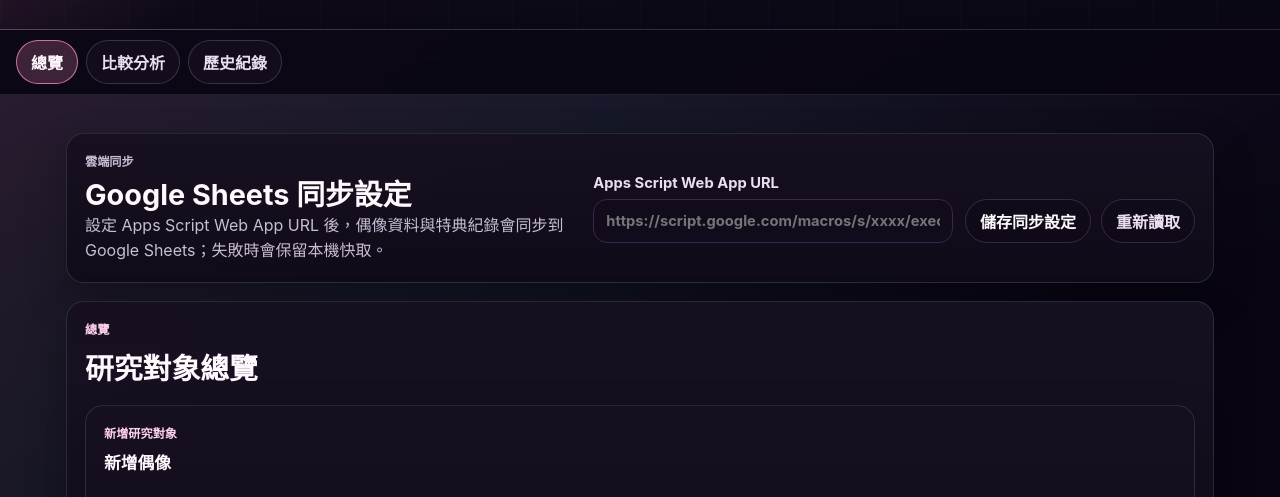
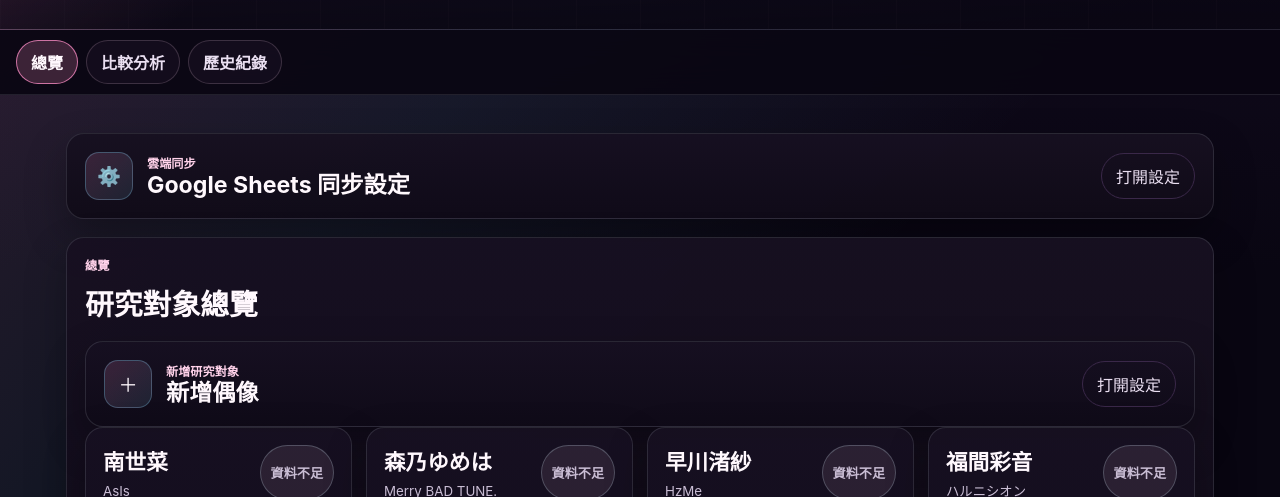
Before and after one commit to codingporcello/idol-psychology-lab, a website: page index.html in a window 1280 px wide. Shown: the part 277-774 px from the top of the page. Drawn offline with nearby package versions, Linux system fonts and the light colour scheme.

Commit message:
Collapse idol lab settings panels

```diff
--- a/app.js
+++ b/app.js
@@ -39,6 +39,8 @@ const state = {
   records: [],
   appsScriptUrl: "",
   syncStatus: "local",
+  syncSettingsExpanded: false,
+  idolFormExpanded: false,
   charts: {},
 };
 
@@ -58,6 +60,10 @@ const syncStatusLabel = document.querySelector("#syncStatus");
 const syncSettingsForm = document.querySelector("#syncSettingsForm");
 const appsScriptUrlInput = document.querySelector("#appsScriptUrl");
 const refreshSheetsButton = document.querySelector("#refreshSheetsButton");
+const syncSettingsPanel = document.querySelector(".sync-design-panel");
+const syncSettingsContent = document.querySelector("#syncSettingsContent");
+const syncSettingsToggleButton = document.querySelector("#syncSettingsToggleButton");
+const syncSettingsToggleAction = document.querySelector("#syncSettingsToggleAction");
 
 function todayString() {
   const today = new Date();
@@ -197,6 +203,18 @@ function saveState() {
       records: state.records.map(normalizeRecord),
     }),
   );
+}
+
+function setSyncSettingsExpanded(isExpanded) {
+  state.syncSettingsExpanded = isExpanded;
+  syncSettingsPanel.classList.toggle("settings-collapsed", !isExpanded);
+  syncSettingsContent.hidden = !isExpanded;
+  syncSettingsToggleButton.setAttribute("aria-expanded", String(isExpanded));
+  syncSettingsToggleAction.textContent = isExpanded ? "收起設定" : "打開設定";
+}
+
+function toggleSyncSettings() {
+  setSyncSettingsExpanded(!state.syncSettingsExpanded);
 }
 
 function setSyncStatus(status) {
@@ -411,13 +429,24 @@ function renderDashboard() {
         <h2>研究對象總覽</h2>
       </div>
     </div>
-    <form id="idolForm" class="panel" autocomplete="off">
-      <div class="section-heading">
-        <div>
-          <p class="eyebrow">新增研究對象</p>
-          <h3>新增偶像</h3>
-        </div>
-      </div>
+    <section class="panel collapsible-panel ${state.idolFormExpanded ? "" : "settings-collapsed"}" aria-labelledby="idol-form-title">
+      <button
+        class="settings-toggle-card"
+        id="idolFormToggleButton"
+        type="button"
+        aria-expanded="${String(state.idolFormExpanded)}"
+        aria-controls="idolFormContent"
+      >
+        <span class="settings-toggle-icon" aria-hidden="true">＋</span>
+        <span>
+          <span class="eyebrow">新增研究對象</span>
+          <strong id="idol-form-title">新增偶像</strong>
+        </span>
+        <span class="settings-toggle-action">${state.idolFormExpanded ? "收起設定" : "打開設定"}</span>
+      </button>
+
+      <div class="settings-content" id="idolFormContent" ${state.idolFormExpanded ? "" : "hidden"}>
+        <form id="idolForm" autocomplete="off">
           <div class="form-grid">
             <label>偶像姓名<input name="name" required placeholder="例：南世菜" /></label>
             <label>所屬團體<input name="group" required placeholder="例：AsIs" /></label>
@@ -434,9 +463,15 @@ function renderDashboard() {
             <button class="primary-button" type="submit">新增偶像</button>
           </div>
         </form>
+      </div>
+    </section>
     <div class="dashboard-grid">${state.idols.map(renderIdolCard).join("")}</div>
   `;
 
+  views.dashboard.querySelector("#idolFormToggleButton").addEventListener("click", () => {
+    state.idolFormExpanded = !state.idolFormExpanded;
+    renderDashboard();
+  });
   views.dashboard.querySelector("#idolForm").addEventListener("submit", handleIdolSubmit);
   views.dashboard.querySelectorAll("[data-open-idol]").forEach((button) => {
     button.addEventListener("click", () => setView("detail", button.dataset.openIdol));
@@ -972,6 +1007,7 @@ navButtons.forEach((button) => {
 });
 
 recordForm.addEventListener("submit", handleRecordSubmit);
+syncSettingsToggleButton.addEventListener("click", toggleSyncSettings);
 document.querySelectorAll("[data-close-dialog]").forEach((button) => {
   button.addEventListener("click", () => recordDialog.close());
 });
--- a/index.html
+++ b/index.html
@@ -38,11 +38,29 @@
     </nav>
 
     <main class="app-shell">
-      <section class="sync-design-panel" aria-labelledby="sync-design-title">
+      <section class="sync-design-panel collapsible-panel settings-collapsed" aria-labelledby="sync-design-title">
+        <button
+          class="settings-toggle-card"
+          id="syncSettingsToggleButton"
+          type="button"
+          aria-expanded="false"
+          aria-controls="syncSettingsContent"
+        >
+          <span class="settings-toggle-icon" aria-hidden="true">⚙️</span>
+          <span>
+            <span class="eyebrow">雲端同步</span>
+            <strong id="sync-design-title">Google Sheets 同步設定</strong>
+          </span>
+          <span class="settings-toggle-action" id="syncSettingsToggleAction">打開設定</span>
+        </button>
+
+        <div class="settings-content" id="syncSettingsContent" hidden>
+          <div class="section-heading">
             <div>
               <p class="eyebrow">雲端同步</p>
-          <h2 id="sync-design-title">Google Sheets 同步設定</h2>
+              <h2>Google Sheets 同步設定</h2>
               <p>設定 Apps Script Web App URL 後，偶像資料與特典紀錄會同步到 Google Sheets；失敗時會保留本機快取。</p>
+            </div>
           </div>
           <form id="syncSettingsForm" class="sync-settings-form">
             <label>
@@ -58,6 +76,7 @@
               <button class="ghost-button" id="refreshSheetsButton" type="button">重新讀取</button>
             </div>
           </form>
+        </div>
       </section>
 
       <section id="dashboardView" class="view-panel" data-view-panel="dashboard"></section>
--- a/styles.css
+++ b/styles.css
@@ -260,6 +260,70 @@ h3 {
   margin-bottom: 0;
   color: var(--muted);
   line-height: 1.6;
+}
+
+.collapsible-panel {
+  display: block;
+  padding: 0;
+  overflow: hidden;
+}
+
+.settings-toggle-card {
+  width: 100%;
+  min-height: 82px;
+  display: grid;
+  grid-template-columns: auto minmax(0, 1fr) auto;
+  align-items: center;
+  gap: 14px;
+  padding: 18px;
+  border: 0;
+  background: transparent;
+  color: var(--text);
+  text-align: left;
+}
+
+.settings-toggle-card:hover,
+.settings-toggle-card:focus-visible {
+  background: rgba(255, 143, 199, 0.08);
+  outline: none;
+}
+
+.settings-toggle-icon {
+  width: 48px;
+  height: 48px;
+  display: grid;
+  place-items: center;
+  border: 1px solid rgba(139, 220, 255, 0.28);
+  border-radius: 14px;
+  background: linear-gradient(135deg, rgba(255, 143, 199, 0.16), rgba(139, 220, 255, 0.11));
+  font-size: 1.2rem;
+}
+
+.settings-toggle-card strong {
+  display: block;
+  font-size: 1.45rem;
+  line-height: 1.2;
+}
+
+.settings-toggle-action {
+  padding: 10px 14px;
+  border: 1px solid var(--line);
+  border-radius: 999px;
+  color: var(--silver);
+  white-space: nowrap;
+}
+
+.settings-content {
+  padding: 0 18px 18px;
+  border-top: 1px solid rgba(200, 208, 218, 0.1);
+}
+
+.settings-content .section-heading {
+  margin-top: 18px;
+}
+
+.settings-content form {
+  margin-top: 0;
 }
 
 .section-heading {
@@ -648,10 +712,19 @@ input[type="range"] {
     padding-top: 58px;
   }
 
-  .sync-design-panel,
   .section-heading,
   .record-card-head {
     display: grid;
+  }
+
+  .settings-toggle-card {
+    grid-template-columns: auto minmax(0, 1fr);
+  }
+
+  .settings-toggle-action {
+    grid-column: 1 / -1;
+    width: 100%;
+    text-align: center;
   }
 
   .form-grid,
```
Lines whose indentation alone changed are shown as unchanged.
